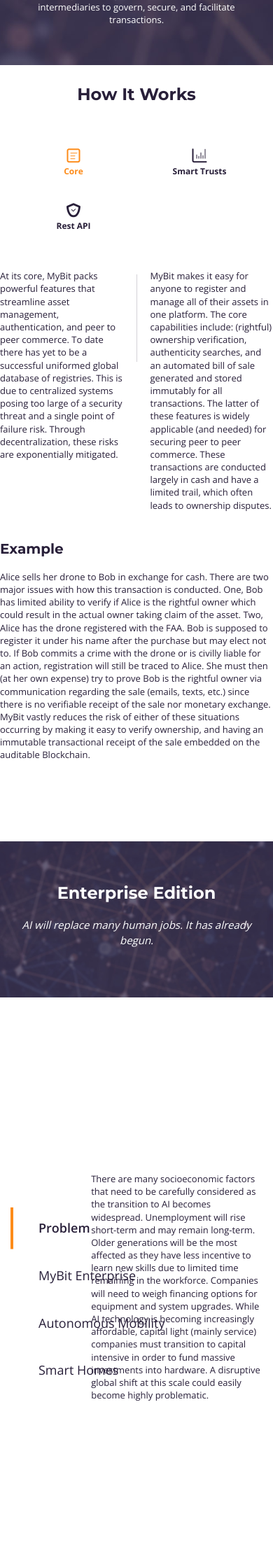
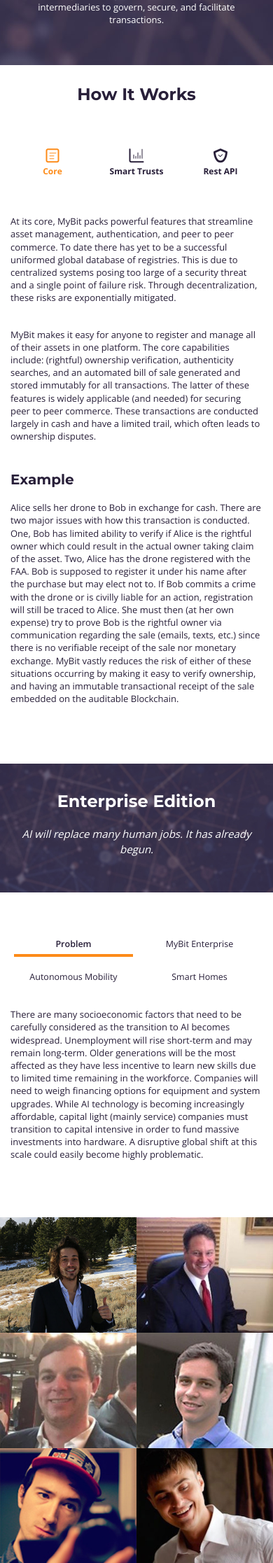
Before and after one commit to MyBitFoundation/tokensale-landing, a PHP site: page / in a window 390 px wide. Shown: the part 2773-5006 px from the top of the page at 70% size. Run offline with PHP 8.4, Linux system fonts and the light colour scheme; some web fonts are replaced.

Commit message:
add block

```diff
--- a/css/media.css
+++ b/css/media.css
@@ -117,6 +117,10 @@
   .btn-bordered {
     line-height: 44px;
   }
+  .btn.small {
+    height: 48px;
+    line-height: 48px;
+  }
   .header {
     height: 90px;
     line-height: 90px;
@@ -136,6 +140,9 @@
   }
   .section__contact {
     padding: 56px 0;
+  }
+  .section__enterprise .body {
+    padding: 150px 0;
   }
   .feature__head {
     margin-bottom: 80px;
@@ -302,6 +309,15 @@
   .section__whitepaper .h2 {
     font-size: 24px;
   }
+  .section__dappModel .head {
+    font-size: 18px;
+  }
+  .section__dappModel .body {
+    padding: 90px 0 50px;
+  }
+  .section__enterprise .body {
+    padding: 90px 0;
+  }
   .intro__logo {
     text-align: left;
   }
@@ -374,13 +390,6 @@
   .popup__video {
     padding: 15px;
   }
-  .tabs-nav__item {
-    width: 50%;
-  }
-  .tabs-nav__item:nth-child(1),
-  .tabs-nav__item:nth-child(4) {
-    width: 50%;
-  }
   .footerNav__part {
     width: 100%;
   }
@@ -398,6 +407,19 @@
   }
   .footerNav__part.three li:nth-child(even) {
     width: 33.33%;
+  }
+  .model__title {
+    margin-bottom: 10px;
+  }
+  .model__item {
+    margin-bottom: 50px;
+  }
+  .sideTabs-nav__item + li {
+    margin-top: 4px;
+  }
+  .sideTabs-nav__link {
+    font-size: 13px;
+    padding: 13px 25px;
   }
 }
 @media (min-width: 768px) {
@@ -435,6 +457,9 @@
   }
 }
 @media (max-width: 767px) {
+  .divider {
+    display: none;
+  }
   .header {
     -webkit-transition: all 0.2s ease-out;
     transition: all 0.2s ease-out;
@@ -561,6 +586,10 @@
   .btn:hover:before {
     width: 100%;
   }
+  .btn + .btn {
+    margin-left: 0;
+    margin-top: 16px;
+  }
   .nav__wrap {
     top: 50px;
   }
@@ -590,12 +619,18 @@
     font-size: 15px;
     line-height: 1.5;
   }
-  .section__enterprise {
-    padding: 30px 0 50px;
+  .section__enterprise .head {
+    padding: 40px 0;
   }
   .section__enterprise .desc {
     font-size: 15px;
     line-height: 1.5;
+  }
+  .section__enterprise .body {
+    padding: 50px 0 70px;
+  }
+  .section__dappModel .head {
+    font-size: 15px;
   }
   .section__footerNav .title {
     padding-left: 0;
@@ -609,16 +644,30 @@
   .tabs__pane {
     margin: 0;
   }
-  .tabs__cont {
-    margin: 0 -15px;
+  .tabs__pane.restAPI {
+    padding-top: 0;
+  }
+  .tabs__pane.restAPI .tabs__desc {
+    margin-left: 0;
+    text-align: left;
   }
   .tabs__desc {
     font-size: 13px;
     line-height: 1.4;
     margin-bottom: 35px;
   }
+  .tabs__desc.md {
+    width: 100%;
+  }
   .tabs__title {
     margin-bottom: 12px;
+  }
+  .tabs__accent {
+    padding: 15px 20px;
+  }
+  .tabs__accent:before {
+    top: -15px;
+    bottom: -20px;
   }
   .tabs-nav__list {
     text-align: center;
@@ -761,6 +810,37 @@
   .footerNav__part li:nth-child(even) {
     width: 50% !important;
   }
+  .sideTabs-nav__wrap {
+    position: relative;
+  }
+  .sideTabs-nav__list:after {
+    content: '';
+    display: block;
+    clear: both;
+  }
+  .sideTabs-nav__item {
+    width: 50%;
+    float: left;
+  }
+  .sideTabs-nav__item + li {
+    margin-top: 0;
+  }
+  .sideTabs-nav__link {
+    text-align: center;
+    padding: 10px 0;
+    margin: 5px;
+    font-size: 12.5px;
+  }
+  .sideTabs-nav__link.active {
+    box-shadow: inset 0 -4px 0 #fd8b19;
+  }
+  .sideTabs__cont {
+    padding-left: 0;
+    padding-top: 20px;
+  }
+  .sideTabs__cont .tabs__desc {
+    margin-bottom: 10px;
+  }
 }
 @media (max-device-width: 727px) and (orientation: landscape) {
   .popup__video {
--- a/css/style.css
+++ b/css/style.css
@@ -732,6 +732,7 @@ a {
 }
 .tabs__pane.smartTrasts {
   padding-top: 35px;
+  text-align: left;
 }
 .tabs__pane.restAPI {
   padding-top: 50px;
@@ -779,13 +780,7 @@ a {
 .sideTabs-nav__wrap {
   position: absolute;
   left: 0;
-  top: 50%;
-  -webkit-transition: all 0.2s ease-out;
-  transition: all 0.2s ease-out;
-  -webkit-transform: translate(0, -50%);
-  -moz-transform: translate(0, -50%);
-  -ms-transform: translate(0, -50%);
-  -o-transform: translate(0, -50%);
+  top: 0;
 }
 .sideTabs-nav__item + li {
   margin-top: 8px;
@@ -1025,7 +1020,7 @@ a {
 }
 .footerNav__icon {
   display: inline-block;
-  width: 20px;
+  width: 24px;
   font-size: 0;
   line-height: 0;
   vertical-align: middle;
--- a/index.php
+++ b/index.php
@@ -282,7 +282,7 @@
                                     </div>
                                     <div id="smartTrasts" class="tabs__pane tabs__pane_js fade smartTrasts">
                                         <div class="row">
-                                            <div class="col-sm-6 col-sm-offset-3">
+                                            <div class="col-md-6 col-md-offset-3">
                                                 <p class="tabs__desc">
                                                     The manner in which assets from trusts, wills, and many other forms of divestment are distributed is archaic. The overhead administration fees are exorbitant and the process is extraordinarily slow.
                                                 </p>
@@ -297,7 +297,7 @@
                                     </div>
                                     <div id="restAPI" class="tabs__pane tabs__pane_js fade restAPI">
                                         <div class="row">
-                                            <div class="col-sm-3 col-sm-offset-2">
+                                            <div class="col-md-3 col-md-offset-2">
                                                 <p class="tabs__desc">
                                                     MyBit’s core functionality can be extended to use cases across many verticals.
                                                 </p>
@@ -308,7 +308,7 @@
                                                     The API will be publicly available for developers and rapid prototyping. For high-resource production applications a license can be purchased.
                                                 </p>
                                             </div>
-                                            <div class="col-sm-6 col-sm-offset-1">
+                                            <div class="col-md-6 col-md-offset-1">
                                                 <div class="tabs__accent">
                                                     <span class="title">A few prominent examples of next generation applications that can be developed include:</span>
                                                     <ul class="listLine__wrap">
@@ -664,8 +664,8 @@
                                     Once the project is launched, the tokens are used to access certain components of the platform. <strong>Those who hold tokens once the platform is live and generating money will automatically receive revenue disbursements in real-time directly to their wallets. </strong>
                                 </p>
                             </div>
-                            <a href="#contact" class="btn btn-default btn_scroll">Join Crowdsale</a>
                         </div>
+                        <a href="#contact" class="btn btn-default btn_scroll">Join Crowdsale</a>
                     </div>
                 </div>
             </div>
```
